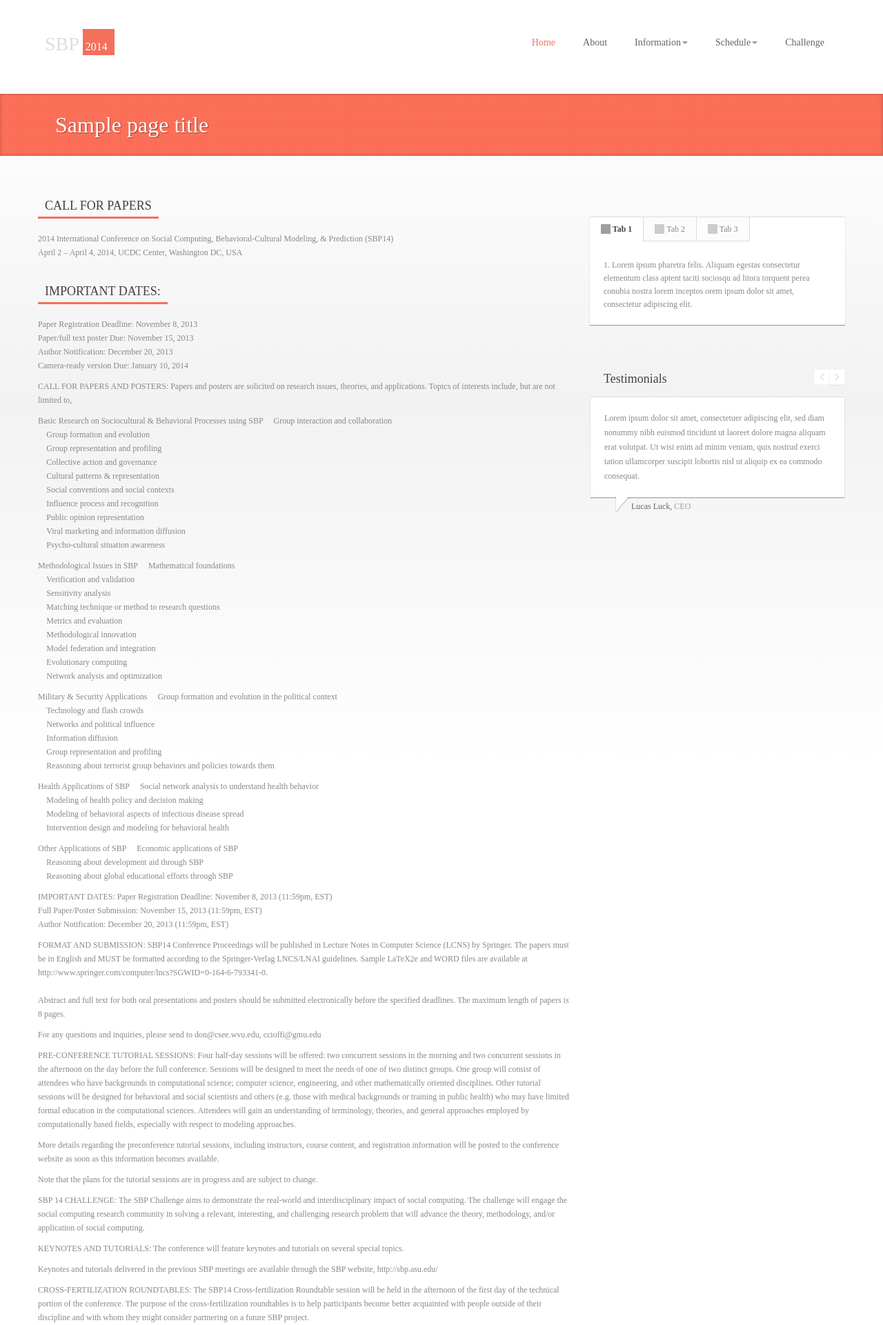
After one commit to sbp-conference/sbp-2014, a Python web app: template templates/base/cfp.html in a window 1280 px wide. The commit adds this page. Shown: the top 1921 px of the page at 69% size. Run offline with Jinja, Linux system fonts and the light colour scheme; the template is opened without the code that fills it: most values are stand-ins (such as "Sample title", 1, 10 or a date in 2020); some libraries are stand-ins or nearby versions; some web fonts are replaced; grey boxes are pictures that could not be loaded.

Commit message:
update about and cfp

```diff
--- a/sbp2014/urls.py
+++ b/sbp2014/urls.py
@@ -10,12 +10,14 @@ from django.contrib.staticfiles.urls import staticfiles_urlpatterns
 urlpatterns = patterns('',
     # Examples:
     url(r'^$', 'pages.views.home', name='home'),
-    url(r'^about/$', 'pages.views.home', name='home'),
+    url(r'^about/$', 'pages.views.about', name='about'),
     url(r'^challenge/$', 'pages.views.home', name='home'),
     url(r'^downloads/$', 'pages.views.home', name='home'),
     url(r'^keynote/$', 'pages.views.home', name='home'),
     url(r'^program/$', 'pages.views.home', name='home'),
     url(r'^tutorial/$', 'pages.views.home', name='home'),
+    url(r'^cfp/$', 'pages.views.cfp', name='home'),
+    url(r'^committee/$', 'pages.views.committee', name='committee'),
     # url(r'^sbp2014/', include('sbp2014.foo.urls')),
 
     # Uncomment the admin/doc line below to enable admin documentation:
--- /dev/null
+++ b/templates/base/cfp.html
@@ -0,0 +1,337 @@
+{% extends "wrapper.html" %}
+
+{% block css %}
+
+{{ block.super }}
+
+{% endblock css %}
+
+{% block main %}
+<!-- start: Page Title -->
+<div id="page-title">
+
+        <div id="page-title-inner">
+
+            <!-- start: Container -->
+            <div class="container">
+
+                <h2>{{ page_title }}</h2>
+
+            </div>
+            <!-- end: Container  -->
+
+        </div>
+
+    </div>
+<!-- end: Page Title -->
+
+
+<!--start: Wrapper-->
+    <div id="wrapper">
+
+        <!--start: Container -->
+        <div class="container">
+
+            <div class="row">
+
+                <div class="span8">
+
+                    <!-- start: About Us -->
+                    <div id="about">
+                        <div class="title"><h3>CALL FOR PAPERS</h3></div>
+                            <p>
+            2014 International Conference on
+            Social Computing, Behavioral-Cultural Modeling, & Prediction (SBP14)<br />
+            April 2 – April 4, 2014, UCDC Center,  Washington DC, USA
+                        </p>
+                        <p>
+<div class="title"><h3>IMPORTANT DATES:</h3></div>
+Paper Registration Deadline:  November 8, 2013<br />
+Paper/full text poster Due:  November 15, 2013<br />
+Author Notification:  December 20, 2013<br />
+Camera-ready version Due:  January 10, 2014
+                        </p>
+                        <p>
+CALL FOR PAPERS AND POSTERS:
+Papers and posters are solicited on research issues, theories, and applications. Topics
+of interests include, but are not limited to,
+</p>
+                        <p>
+Basic Research on Sociocultural & Behavioral Processes using SBP
+ Group interaction and collaboration<br />
+ Group formation and evolution<br />
+ Group representation and profiling<br />
+ Collective action and governance<br />
+ Cultural patterns & representation<br />
+ Social conventions and social contexts<br />
+ Influence process and recognition<br />
+ Public opinion representation<br />
+ Viral marketing and information diffusion<br />
+ Psycho-cultural situation awareness<br />
+</p>
+                        <p>
+Methodological Issues in SBP
+ Mathematical foundations<br />
+ Verification and validation<br />
+ Sensitivity analysis<br />
+ Matching technique or method to research questions<br />
+ Metrics and evaluation<br />
+ Methodological innovation<br />
+ Model federation and integration<br />
+ Evolutionary computing<br />
+ Network analysis and optimization
+</p>
+                        <p>
+Military & Security Applications
+ Group formation and evolution in the political context<br />
+ Technology and flash crowds<br />
+ Networks and political influence<br />
+ Information diffusion<br />
+ Group representation and profiling<br />
+ Reasoning about terrorist group behaviors and policies towards them<br />
+</p>
+                        <p>
+Health Applications of SBP
+ Social network analysis to understand health behavior<br />
+ Modeling of health policy and decision making<br />
+ Modeling of behavioral aspects of infectious disease spread<br />
+ Intervention design and modeling for behavioral health<br />
+</p>
+                        <p>
+Other Applications of SBP
+ Economic applications of SBP<br />
+ Reasoning about development aid through SBP<br />
+ Reasoning about global educational efforts through SBP<br />
+
+</p>
+                        <p>
+IMPORTANT DATES:
+Paper Registration Deadline:       November 8, 2013 (11:59pm, EST)<br />
+Full Paper/Poster Submission:     November 15, 2013 (11:59pm, EST)<br />
+Author Notification:                    December 20, 2013 (11:59pm, EST)
+
+</p>
+                        <p>
+FORMAT AND SUBMISSION:
+SBP14 Conference Proceedings will be published in Lecture Notes in Computer Science (LCNS) by Springer. The papers must be in English and MUST be formatted according to the Springer-Verlag LNCS/LNAI guidelines. Sample LaTeX2e and WORD files are available at
+
+http://www.springer.com/computer/lncs?SGWID=0-164-6-793341-0.
+<br /><br />
+Abstract and full text for both oral presentations and posters should be submitted electronically before the specified deadlines. The maximum length of papers is 8 pages.
+</p>
+                        <p>
+
+For any questions and inquiries, please send to
+don@csee.wvu.edu, ccioffi@gmu.edu
+
+</p>
+                        <p>
+PRE-CONFERENCE  TUTORIAL SESSIONS:
+Four half-day sessions will be offered: two concurrent sessions in the morning and two
+concurrent sessions in the afternoon on the day before the full conference. Sessions
+will be designed to meet the needs of one of two distinct groups. One group will consist
+of attendees who have backgrounds in computational science; computer science,
+engineering, and other mathematically oriented disciplines. Other tutorial sessions will be
+designed for behavioral and social scientists and others
+(e.g. those with medical backgrounds or training in public health) who may have limited
+formal education in the computational sciences. Attendees will gain an understanding of
+terminology, theories, and general approaches employed by computationally based fields,
+especially with respect to modeling approaches.
+</p>
+                        <p>
+More details regarding the preconference tutorial
+sessions, including instructors, course content, and registration information will be
+posted to the conference website as soon as this information becomes available.
+</p>
+                        <p>
+Note that the plans for the tutorial sessions are in progress and are subject to change.
+</p>
+                        <p>
+
+SBP 14 CHALLENGE:
+The SBP Challenge aims to demonstrate the real-world and interdisciplinary impact of social computing. The challenge will engage the social computing research community in solving a relevant, interesting, and challenging research problem that will advance the theory, methodology, and/or application of social computing.
+</p>
+                        <p>
+KEYNOTES AND TUTORIALS:
+The conference will feature keynotes and tutorials on several special topics.
+</p>
+                        <p>
+
+Keynotes and tutorials delivered in the previous SBP meetings are available through the SBP website,
+http://sbp.asu.edu/
+</p>
+                        <p>
+
+CROSS-FERTILIZATION ROUNDTABLES:
+The SBP14 Cross-fertilization Roundtable session will be held in the afternoon of the
+first day of the technical portion of the conference. The purpose of the
+cross-fertilization roundtables is to help participants become better acquainted with
+people outside of their discipline and with whom they might consider partnering on a
+future SBP project.
+</p>
+                        <p>
+BEST PAPER AWARDS:
+SBP14 will feature a Best Paper Award and a Best Student Paper Award.  All papers are
+qualified for the Best Paper Award. Papers where the senior author says the principal
+author is a student will be considered for the Best Student Paper Award.
+</p>
+                        <p>
+HOTEL AND LOGISTICS:
+Information on hotel and logistics will be provided at the conference website as it becomes available.
+</p>
+                        <p>
+
+TRAVEL SCHOLARSHIPS:
+It is anticipated that a limited number travel scholarships will be available on a
+competitive basis. Additional information will be provided on the SBP Conference website
+as it becomes available.
+
+</p>
+
+                        </p>
+                    </div>
+                    <!-- end: About Us -->
+
+                    <!-- start: History -->
+                    <!--div id="history">
+                        <div class="title"><h3>History</h3></div>
+                        <p>
+                            <span class="dropcap">P</span>Lorem ipsum dolor sit amet, consectetuer adipiscing elit, sed diam nonummy nibh euismod tincidunt ut laoreet dolore magna aliquam erat volutpat. Ut wisi enim ad minim veniam, quis nostrud exerci tation ullamcorper suscipit lobortis nisl ut aliquip ex ea commodo consequat. Duis autem vel eum iriure dolor in hendrerit in vulputate velit esse molestie consequat, vel illum dolore eu feugiat nulla facilisis at vero eros et accumsan et iusto odio dignissim qui blandit praesent luptatum zzril delenit augue duis dolore te feugait nulla facilisi.
+                        </p>
+                        <p>
+                            <span class="dropcap color">P</span>Lorem ipsum dolor sit amet, consectetuer adipiscing elit, sed diam nonummy nibh euismod tincidunt ut laoreet dolore magna aliquam erat volutpat. Ut wisi enim ad minim veniam, quis nostrud exerci tation ullamcorper suscipit lobortis nisl ut aliquip ex ea commodo consequat. Duis autem vel eum iriure dolor in hendrerit in vulputate velit esse molestie consequat, vel illum dolore eu feugiat nulla facilisis at vero eros et accumsan et iusto odio dignissim qui blandit praesent luptatum zzril delenit augue duis dolore te feugait nulla facilisi.
+                        </p>
+                        <p>
+                            <span class="dropcap dark">P</span>Lorem ipsum dolor sit amet, consectetuer adipiscing elit, sed diam nonummy nibh euismod tincidunt ut laoreet dolore magna aliquam erat volutpat. Ut wisi enim ad minim veniam, quis nostrud exerci tation ullamcorper suscipit lobortis nisl ut aliquip ex ea commodo consequat. Duis autem vel eum iriure dolor in hendrerit in vulputate velit esse molestie consequat, vel illum dolore eu feugiat nulla facilisis at vero eros et accumsan et iusto odio dignissim qui blandit praesent luptatum zzril delenit augue duis dolore te feugait nulla facilisi.
+                        </p>
+                        <p>
+                            Lorem ipsum dolor sit amet, consectetuer adipiscing elit, sed diam nonummy nibh euismod tincidunt ut laoreet dolore magna aliquam erat volutpat. Ut wisi enim ad minim veniam, quis nostrud exerci tation ullamcorper suscipit lobortis nisl ut aliquip ex ea commodo consequat. Duis autem vel eum iriure dolor in hendrerit in vulputate velit esse molestie consequat, vel illum dolore eu feugiat nulla facilisis at vero eros et accumsan et iusto odio dignissim qui blandit praesent luptatum zzril delenit augue duis dolore te feugait nulla facilisi.
+                        </p>
+                    </div>
+                    <!-- end: History -->
+
+                </div>
+
+                <div class="span4">
+
+                    <!-- start: Sidebar -->
+                    <div id="sidebar">
+
+                        <!-- start: Skills -->
+                        <!--div class="title"><h3>Our Skills</h3></div>
+                        <ul class="progress-bar">
+                            <li>
+                                <h5>Web Design ( 40% )</h5>
+                                <div class="meter"><span style="width: 120px;"></span></div><!-- Edite width here --
+                            </li>
+                            <li>
+                                <h5>Wordpress ( 80% )</h5>
+                                <div class="meter"><span style="width: 240px;"></span></div><!-- Edite width here --
+                            </li>
+                            <li>
+                                <h5>Branding ( 100% )</h5>
+                                <div class="meter"><span style="width: 300px;"></span></div><!-- Edite width here --
+                            </li>
+                            <li>
+                                <h5>SEO Optmization ( 60% )</h5>
+                                <div class="meter"><span style="width: 180px;"></span></div><!-- Edite width here --
+                            </li>
+                        </ul>
+                        <!-- end: Skills -->
+
+                        <hr class="clean">
+
+                        <!-- start: Tabs -->
+                        <ul class="tabs-nav">
+                            <li class="active"><a href="#tab1"><i class="mini-ico-glass"></i> Tab 1</a></li>
+                            <li><a href="#tab2"><i class="mini-ico-list"></i> Tab 2</a></li>
+                            <li><a href="#tab3"><i class="mini-ico-pencil"></i> Tab 3</a></li>
+                        </ul>
+
+                        <div class="tabs-container">
+                            <div class="tab-content" id="tab1" style="display: block;">1. Lorem ipsum pharetra felis. Aliquam egestas consectetur elementum class aptent taciti sociosqu ad litora torquent perea conubia nostra lorem inceptos orem ipsum dolor sit amet, consectetur adipiscing elit.</div>
+                            <div class="tab-content" id="tab2" style="display: none;">2. Lorem ipsum pharetra felis. Aliquam egestas consectetur elementum class aptent taciti sociosqu ad litora torquent perea conubia nostra lorem inceptos orem ipsum dolor sit amet, consectetur adipiscing elit.</div>
+                            <div class="tab-content" id="tab3" style="display: none;">3. Lorem ipsum pharetra felis. Aliquam egestas consectetur elementum class aptent taciti sociosqu ad litora torquent perea conubia nostra lorem inceptos orem ipsum dolor sit amet, consectetur adipiscing elit.</div>
+                        </div>
+                        <!-- end: Tabs -->
+
+                        <hr class="clean">
+
+                        <!-- start: Testimonials-->
+
+                        <div class="testimonial-container">
+
+                            <div class="title-out"><h3>Testimonials</h3></div>
+
+                                <div class="testimonials-carousel" data-autorotate="3000" role="application" style="overflow: hidden; width: 100%;" aria-live="polite"> <a href="#carousel-1-0" class="mr-rotato-next"></a> <a href="#carousel-1-0" class="mr-rotato-prev"></a>
+
+                                    <ul class="carousel" id="carousel-1-0" aria-activedescendant="carousel-1-0-slide2" style="margin-left: -200%; float: left; width: 400%; -webkit-transition: margin-left 0.3s ease; transition: margin-left 0.3s ease;">
+
+                                        <li class="testimonial" role="tabpanel document" id="carousel-1-0-slide0" aria-hidden="true" style="float: left; width: 25%;">
+                                            <div class="testimonials">Lorem ipsum dolor sit amet, consectetuer adipiscing elit, sed diam nonummy nibh euismod tincidunt ut laoreet dolore magna aliquam erat volutpat. Ut wisi enim ad minim veniam, quis nostrud exerci tation ullamcorper suscipit lobortis nisl ut aliquip ex ea commodo consequat.</div>
+                                            <div class="testimonials-bg"></div>
+                                            <div class="testimonials-author">Lucas Luck, <span>CEO</span></div>
+                                        </li>
+
+                                        <li class="testimonial" role="tabpanel document" id="carousel-1-0-slide1" aria-hidden="true" style="float: left; width: 25%;">
+                                            <div class="testimonials">Lorem ipsum dolor sit amet, consectetuer adipiscing elit, sed diam nonummy nibh euismod tincidunt ut laoreet dolore magna aliquam erat volutpat. Ut wisi enim ad minim veniam, quis nostrud exerci tation ullamcorper suscipit lobortis nisl ut aliquip ex ea commodo consequat.</div>
+                                            <div class="testimonials-bg"></div>
+                                            <div class="testimonials-author">Lucas Luck, <span>CTO</span></div>
+                                        </li>
+
+                                        <li class="testimonial mr-rotato-active-slide" role="tabpanel document" id="carousel-1-0-slide2" aria-hidden="false" style="float: left; width: 25%;">
+                                            <div class="testimonials">Lorem ipsum dolor sit amet, consectetuer adipiscing elit, sed diam nonummy nibh euismod tincidunt ut laoreet dolore magna aliquam erat volutpat. Ut wisi enim ad minim veniam, quis nostrud exerci tation ullamcorper suscipit lobortis nisl ut aliquip ex ea commodo consequat.</div>
+                                            <div class="testimonials-bg"></div>
+                                            <div class="testimonials-author">Lucas Luck, <span>COO</span></div>
+                                        </li>
+
+                                        <li class="testimonial" role="tabpanel document" id="carousel-1-0-slide3" aria-hidden="true" style="float: left; width: 25%;">
+                                            <div class="testimonials">Lorem ipsum dolor sit amet, consectetuer adipiscing elit, sed diam nonummy nibh euismod tincidunt ut laoreet dolore magna aliquam erat volutpat. Ut wisi enim ad minim veniam, quis nostrud exerci tation ullamcorper suscipit lobortis nisl ut aliquip ex ea commodo consequat.</div>
+                                            <div class="testimonials-bg"></div>
+                                            <div class="testimonials-author">Lucas Luck, <span>CMO</span></div>
+                                        </li>
+
+                                    </ul>
+
+                                </div>
+
+                            </div>
+
+                        <!-- end: Testimonials-->
+
+                    </div>
+                    <!-- end: Sidebar -->
+
+                </div>
+
+            </div>
+
+            <hr class="clean">
+
+            <!-- end: Row -->
+
+
+            <hr class="clean">
+
+            <div class="title-out"><h3>Sponsors</h3></div>
+
+            <!-- start Clients List -->
+            <div class="clients-carousel">
+
+                <ul class="slides clients">
+                    <li><img src="http://sbp2013.org/images/springer-lncs.png" alt=""/></li>
+
+                </ul>
+
+            </div>
+            <!-- end Clients List -->
+
+            <hr class="clean">
+
+        </div>
+        <!--end: Container-->
+
+    </div>
+    <!-- end: Wrapper  -->
+
+{% endblock main %}
--- a/templates/footer.html
+++ b/templates/footer.html
@@ -13,22 +13,23 @@
                     <h3>Previous Events</h3>
 
                     <p>
-                        <i class="fa-icon-map-marker"></i> SBP2013
+                        <i class="fa-icon-globe"></i>
+                        <a href="http://sbp2013.org">SBP2013</a>
                     </p>
                     <p>
-                        <i class="fa-icon-map-marker"></i> SBP2012
+                        <i class="fa-icon-globe"></i>
+                        <a href="http://www.umiacs.umd.edu/conferences/sbp2012">SBP2012</a>
                     </p>
                     <p>
-                        <i class="fa-icon-phone"></i> SBP2011
+                        <i class="fa-icon-globe"></i>
+                        <a href="http://www.umiacs.umd.edu/conferences/sbp2011">SBP2011</a>
                     </p>
                     <p>
-                        <i class="fa-icon-print"></i> SBP2010
+                        <i class="fa-icon-globe"></i>
+                        <a href="http://sbp.asu.edu/sbp2010/sbp10.html">SBP2010</a>
                     </p>
                     <p>
-                        <i class="fa-icon-envelope"></i> SBP2009
-                    </p>
-                    <p>
-                        <i class="fa-icon-globe"></i> Web: companyname.com
+                        <i class="fa-icon-globe"></i> SBP2009
                     </p>
 
                 </div>
--- a/templates/header.html
+++ b/templates/header.html
@@ -33,9 +33,9 @@
                                         <a href="#" class="dropdown-toggle" data-toggle="dropdown">Information<b class="caret"></b></a>
                                         <ul class="dropdown-menu">
                                             <li><a href="#">Awards</a></li>
-                                            <li><a href="#">Call for Proposals</a></li>
-                                            <li><a href="#">Committee</a></li>
-                                            <li ><a href="downloads">Downloads</a></li>
+                                            <li><a href="/cfp/">Call for Proposals</a></li>
+                                            <li><a href="/committee/">Committee</a></li>
+                                            <li ><a href="/downloads">Downloads</a></li>
                                             <li><a href="#">Registration</a></li>
                                             <li><a href="#">Travel</a></li>
                                         </ul>
```
Also changed, not shown: pages/views.py (+15 -3 lines), templates/base/committee.html (+63 -16 lines), templates/base/index.html (+7 -7 lines), templates/base/page.html (added, +196 -0 lines), sbp2014/static/img/blank.jpg (added), sbp2014/static/img/icons/glyphicons.png (added), sbp2014/static/img/slider-grid2.jpg (added), sbp2014/static/img/testimonials-bg.png (added), sbp2014/static/img/testimonials-left-01.png (added), sbp2014/static/img/testimonials-right-01.png (added).
